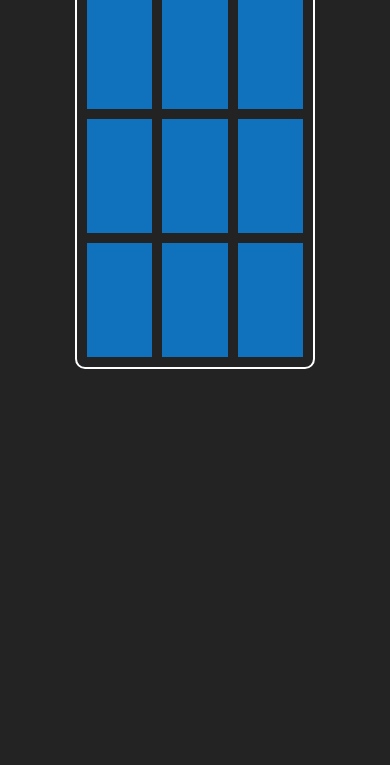
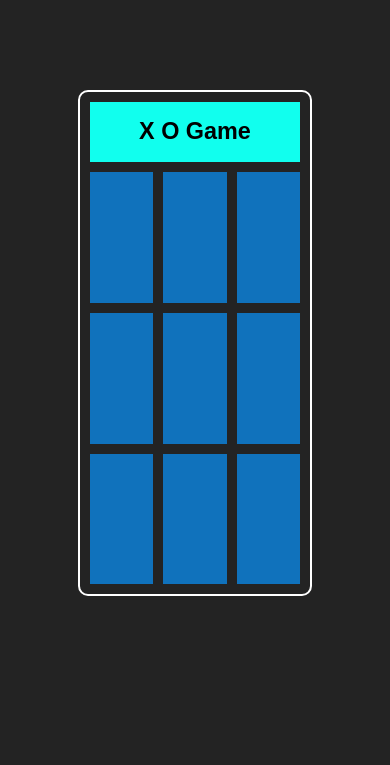
Before and after one commit to Mohand-Hatem/Js-Tasks, a plain HTML site: page XOGame/index.html in a window 390 px wide. Shown: the part 79-844 px from the top of the page. Drawn offline with Linux system fonts and the light colour scheme.

Commit message:
Update style.css

```diff
--- a/XOGame/css/style.css
+++ b/XOGame/css/style.css
@@ -96,14 +96,15 @@ h2 {
   background-color: #000 !important;
 }
 
-@media (max-width: 1000px) {
-  body {
-    height: fit-content;
+@media (max-width: 992px) {
+  .container {
+    width: 60%;
+    height: 60%;
+  }
+  h2 {
+    font-size: 6vw;
+  }
+  .container > div {
+    font-size: 8vw;
   }
 }
-
-@media (max-width: 600px) {
-  .container {
-    width: fit-content;
-  }
-}
```
